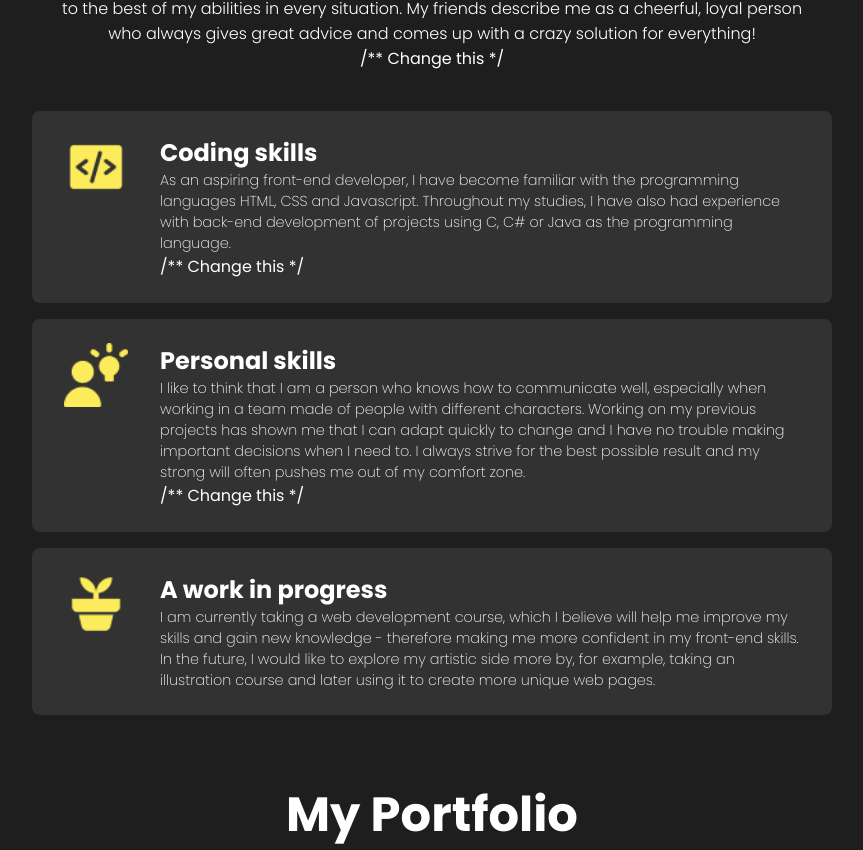
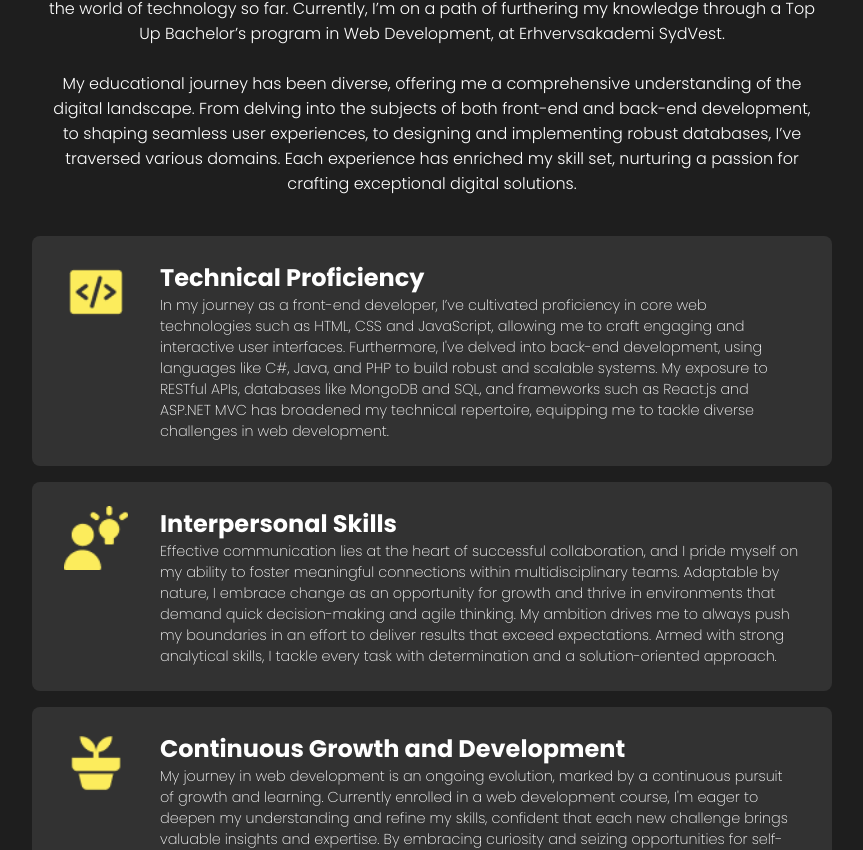
Before and after one commit to denisa122/Portfolio, a React (Create React App) app in the folder portfolio/: page / in a window 1280 px wide. Shown: the part 973-1823 px from the top of the page, without its empty margins (208-1071 px from the left). Built offline with nearby package versions, Linux system fonts and the light colour scheme.

Commit message:
About me section updated
final text content

```diff
--- a/portfolio/src/components/Skills/skills.js
+++ b/portfolio/src/components/Skills/skills.js
@@ -9,30 +9,47 @@ const Skills = () => {
   return (
     <section id='skills'>
         <span className='skillTitle'>About me</span>
-        <span className='skillDescription'>I am a team player, the kind of person who is always there to give a hand and who tries to help to the best of my abilities in every situation. My friends describe me as a cheerful, loyal person who always gives great advice and comes up with a crazy solution for everything!</span> /** Change this */
+        <span className='skillDescription'>
+        Let me introduce myself.
+        I hold an AP Degree in Computer Science, a testament to my journey in the world of technology so far.
+        Currently, I’m on a path of furthering my knowledge through a Top Up Bachelor’s program in Web Development, at Erhvervsakademi SydVest. <br></br><br></br>
+        My educational journey has been diverse, offering me a comprehensive understanding of the digital landscape.
+        From delving into the subjects of both front-end and back-end development, to shaping seamless user experiences, to designing and implementing robust databases, I’ve traversed various domains.
+        Each experience has enriched my skill set, nurturing a passion for crafting exceptional digital solutions.
+        </span>
         <div className='skillBars'>
             <div className='skillBar'>
                 <img src={codingSkill} alt="coding icon" className='skillBarImg'/>
                 <div className='skillBarText'>
-                    <h2>Coding skills</h2>
-                    <p>As an aspiring front-end developer, I have become familiar with the programming languages HTML, CSS and Javascript. Throughout my studies,
-                        I have also had experience with back-end development of projects using C, C# or Java as the programming language.</p>  /** Change this */
+                    <h2>Technical Proficiency</h2>
+                    <p>
+                    In my journey as a front-end developer, I’ve cultivated proficiency in core web technologies such as HTML, CSS and JavaScript, allowing me to craft engaging and interactive user interfaces.
+                    Furthermore, I've delved into back-end development, using languages like C#, Java, and PHP to build robust and scalable systems. My exposure to RESTful APIs, databases like MongoDB and SQL,
+                    and frameworks such as React.js and ASP.NET MVC has broadened my technical repertoire, equipping me to tackle diverse challenges in web development.
+                    </p>
                 </div>
             </div>
             <div className='skillBar'>
                 <img src={personSkill} alt="person icon" className='skillBarImg'/>
                 <div className='skillBarText'>
-                    <h2>Personal skills</h2>
-                    <p>I like to think that I am a person who knows how to communicate well, especially when working in a team made of people with different characters. Working on my previous projects has shown me that I can adapt quickly to change
-                        and I have no trouble making important decisions when I need to. I always strive for the best possible result and my strong will often pushes me out of my comfort zone.</p> /** Change this */
+                    <h2>Interpersonal Skills</h2>
+                    <p>
+                    Effective communication lies at the heart of successful collaboration, and I pride myself on my ability to foster meaningful connections within multidisciplinary teams.
+                    Adaptable by nature, I embrace change as an opportunity for growth and thrive in environments that demand quick decision-making and agile thinking.
+                    My ambition drives me to always push my boundaries in an effort to deliver results that exceed expectations.
+                    Armed with strong analytical skills, I tackle every task with determination and a solution-oriented approach.
+                    </p>
                 </div>
             </div>
             <div className='skillBar'>
                 <img src={growSkill} alt="progress icon" className='skillBarImg'/>
                 <div className='skillBarText'>
-                    <h2>A work in progress</h2>
-                    <p>I am currently taking a web development course, which I believe will help me improve my skills and gain new knowledge - therefore making me more confident in my front-end skills.
-                        In the future, I would like to explore my artistic side more by, for example, taking an illustration course and later using it to create more unique web pages.</p>
+                    <h2>Continuous Growth and Development</h2>
+                    <p>
+                    My journey in web development is an ongoing evolution, marked by a continuous pursuit of growth and learning.
+                    Currently enrolled in a web development course, I'm eager to deepen my understanding and refine my skills, confident that each new challenge brings valuable insights and expertise.
+                    By embracing curiosity and seizing opportunities for self-improvement, I aim to walk down a path that is as fulfilling as it is rewarding.
+                    </p>
                 </div>
             </div>
         </div>
```
